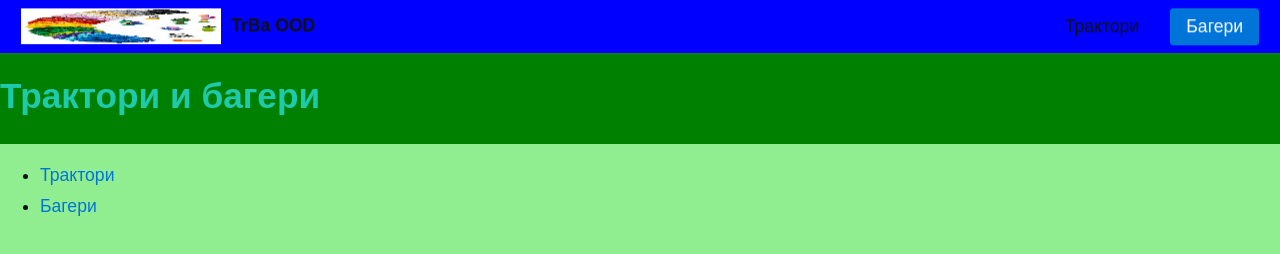
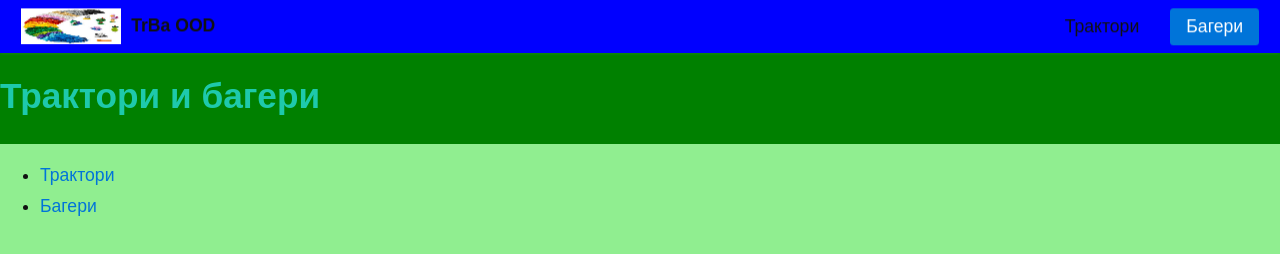
Before and after one commit to GoldenDollar/2022-sait-html, a plain HTML site: page index.html in a window 1280 px wide. Drawn offline with Linux system fonts and the light colour scheme.

Commit message:
neshto novo

```diff
--- a/index.html
+++ b/index.html
@@ -10,7 +10,7 @@
 	<body>
 <nav>
   <a href="index.html" class="brand">
-    <img class="logo" src="images.jpg" />
+    <img class="logo" id="logo2" src="images.jpg"/>
     <span>TrBa OOD</span>
   </a>
 
--- a/style.css
+++ b/style.css
@@ -20,7 +20,7 @@ th {
 }
 
 img, video {
-    width: 200px;
+    width: 100px;
     height: auto;
 }
 
```
Also changed, not shown: bageri.html (+1 -1 lines).
